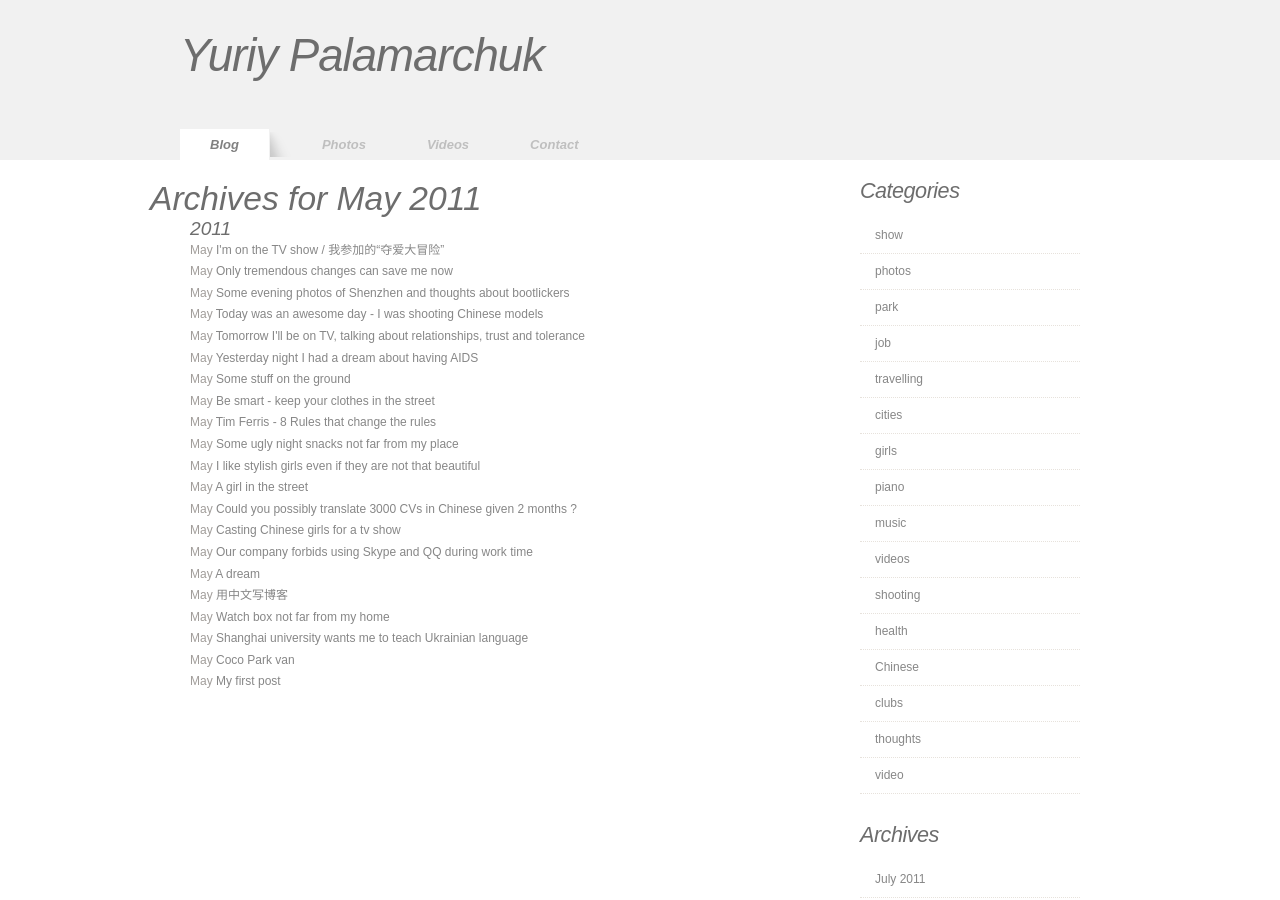
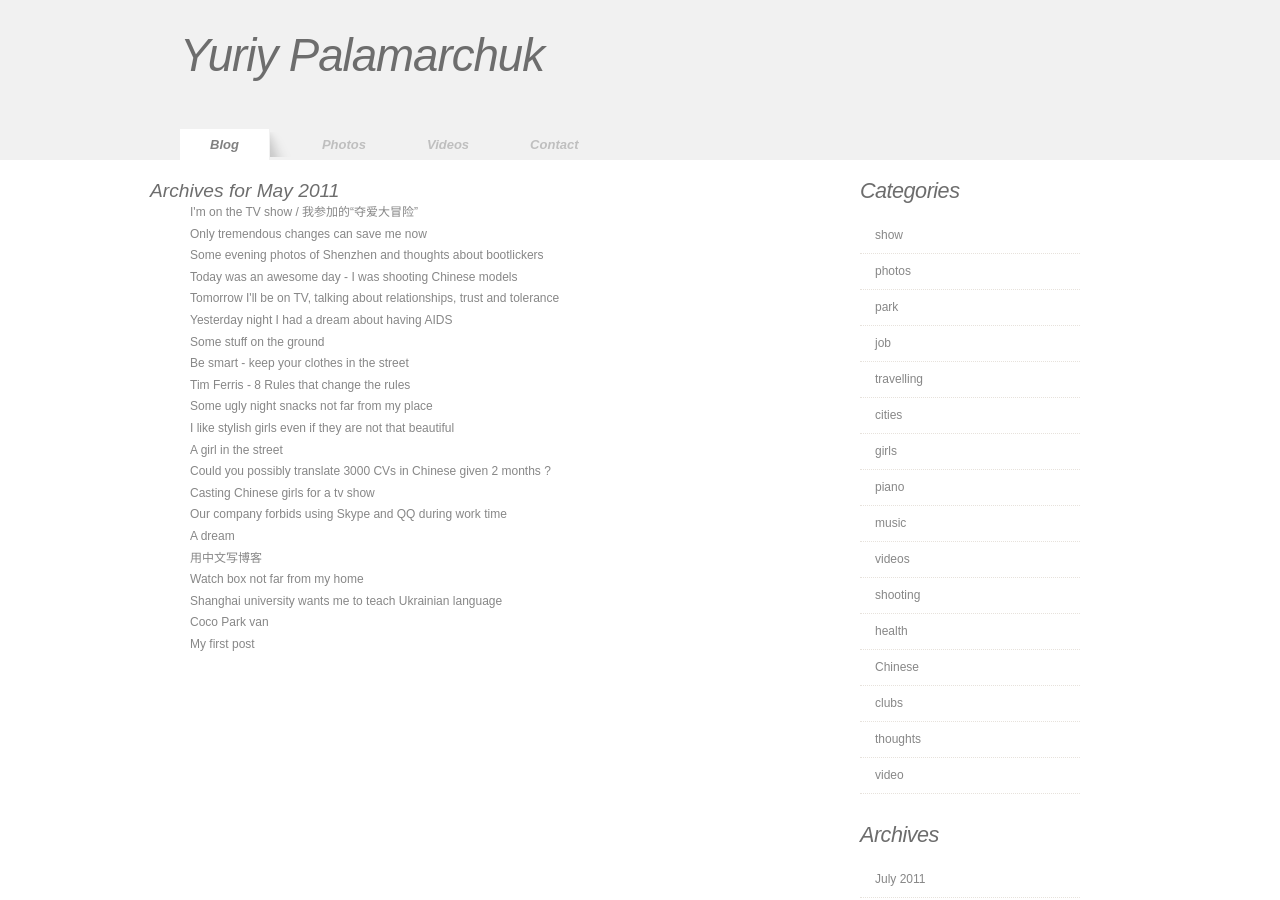
Before and after one commit to iurii/iurii.github.com, a Jekyll site: the page built from archives/2011_May.html, in a window 1280 px wide and 900 px high. Built offline with Jekyll 4.4.1, drawn with Linux system fonts in a browser that asks for light colours; comment, search, counter and statistics services are not loaded.

Commit message:
archives added

```diff
--- a/archives/2011_May.html
+++ b/archives/2011_May.html
@@ -4,13 +4,12 @@
 ---
 <div>
 
- <h2>Archives for May 2011</h2>
+ <h3>Archives for May 2011</h3>
  <ul>
 
  {% for post in site.posts %}
 
    {% unless post.next %}
-     <h3>{{ post.date | date: '%Y' }}</h3>
    {% else %}
      {% capture year %}{{ post.date | date: '%Y' }}{% endcapture %}
      {% capture nyear %}{{ post.next.date | date: '%Y' }}{% endcapture %}
@@ -19,7 +18,7 @@
        <h3>{{ post.date | date: '%Y' }}</h3>
      {% endif %}
      {% if month == "May" %}
-           <li>{{ post.date | date_to_string | date:"%b" }} <a href="{{ post.url }}">{{ post.title }}</a></li>
+           <li><a href="{{ post.url }}">{{ post.title }}</a></li>
      {% endif %}
 
    {% endunless %}
```
